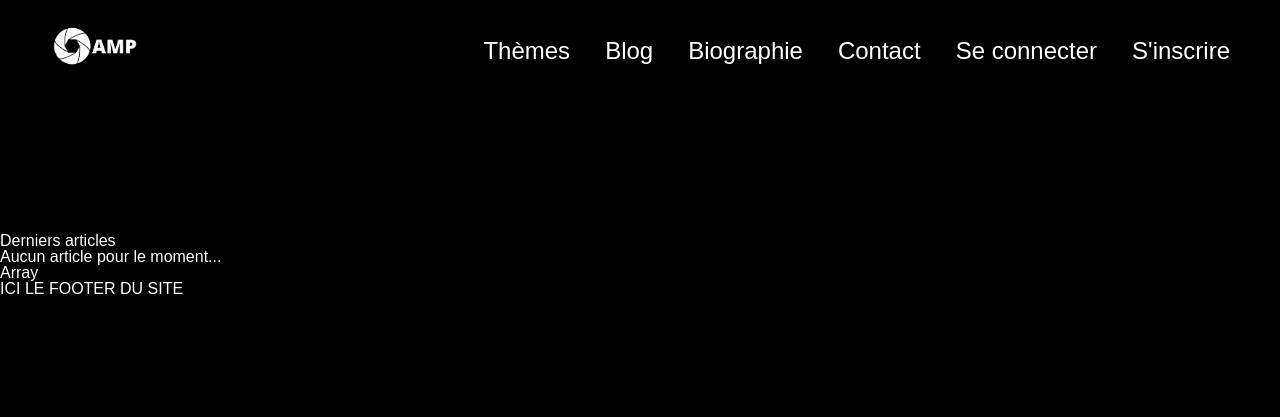
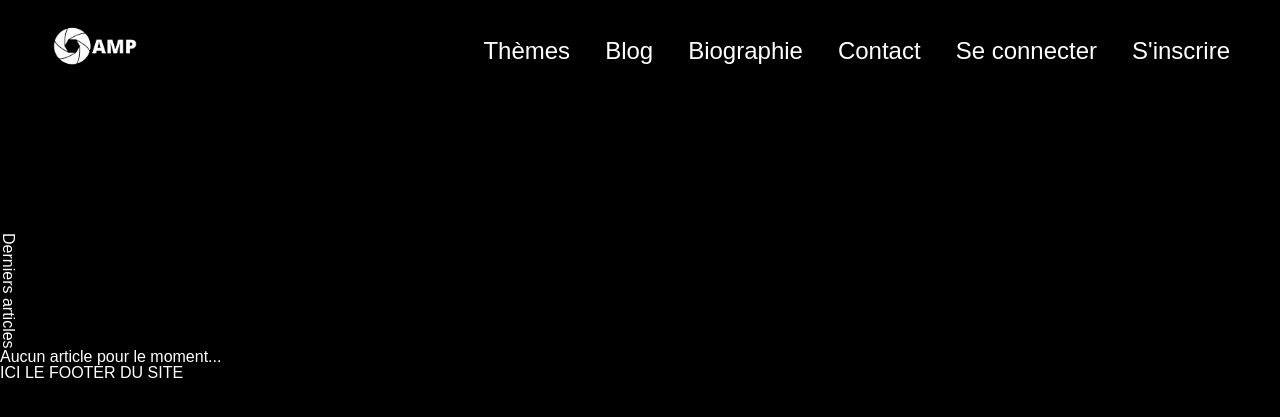
Before and after one commit to Neudo/Blog_photo, a PHP site: page /index.php?page=posts in a window 1280 px wide. Shown: the top 417 px of the page. Run offline with PHP 8.4, Linux system fonts and the light colour scheme; data that the repository does not hold is empty; some web fonts are replaced.

Commit message:
text vertical

```diff
--- a/assets/sass/style.css
+++ b/assets/sass/style.css
@@ -193,3 +193,7 @@ textarea {
   margin-bottom: 150px;
   margin-left: 48px;
 }
+
+.vertical {
+  writing-mode: vertical-rl;
+}
--- a/views/postListView.php
+++ b/views/postListView.php
@@ -4,7 +4,7 @@
             <p><?= $selectedCategory['description'] ?></p>
             <img src="assets/img/categories/<?= $selectedCategory['img'];?>" alt="<?=$selectedCategory['name'];?>">
         <?php else: ?>
-            <h1>Derniers articles</h1>
+            <h3 class="vertical">Derniers articles</h3>
         <?php endif; ?>
     </header>
 
@@ -21,5 +21,3 @@
     <?php else: ?>
         <p>Aucun article pour le moment...</p>
     <?php endif; ?>
-
-    <?= $latestPosts;?>
```
Also changed, not shown: assets/img/categories/1619512736.jpg (added), assets/img/categories/1619512764.jpg (added).
